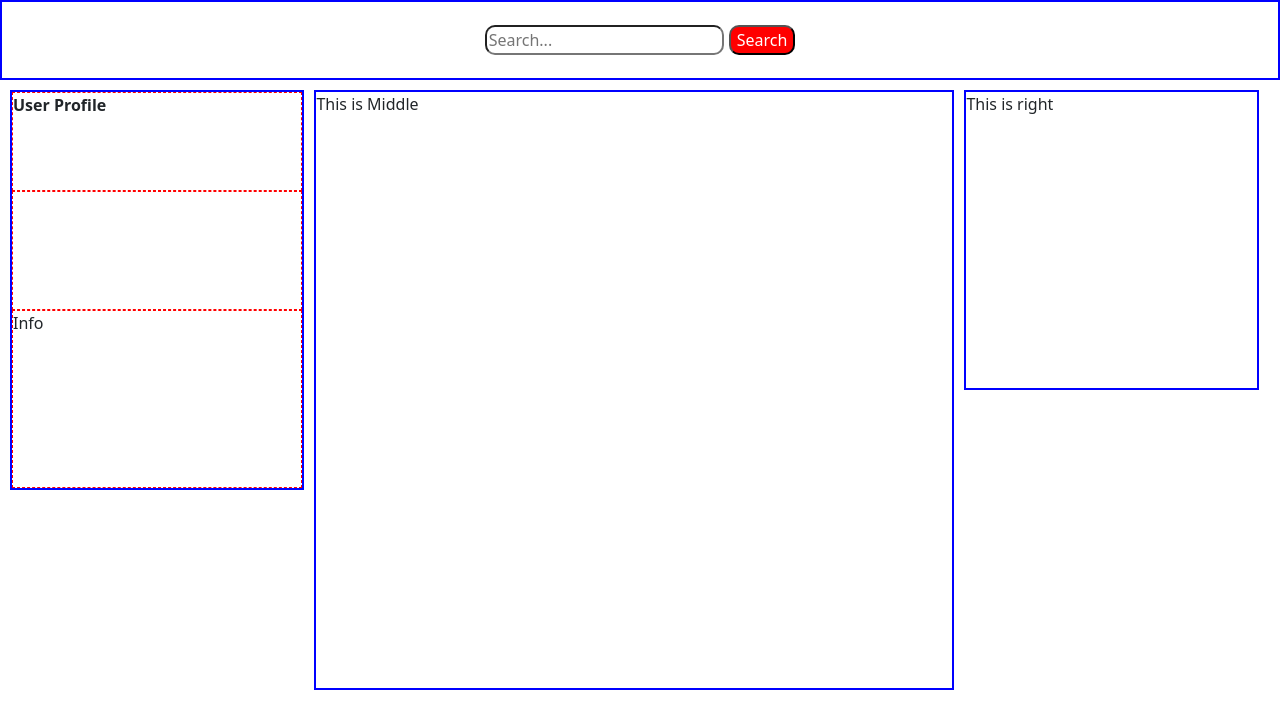
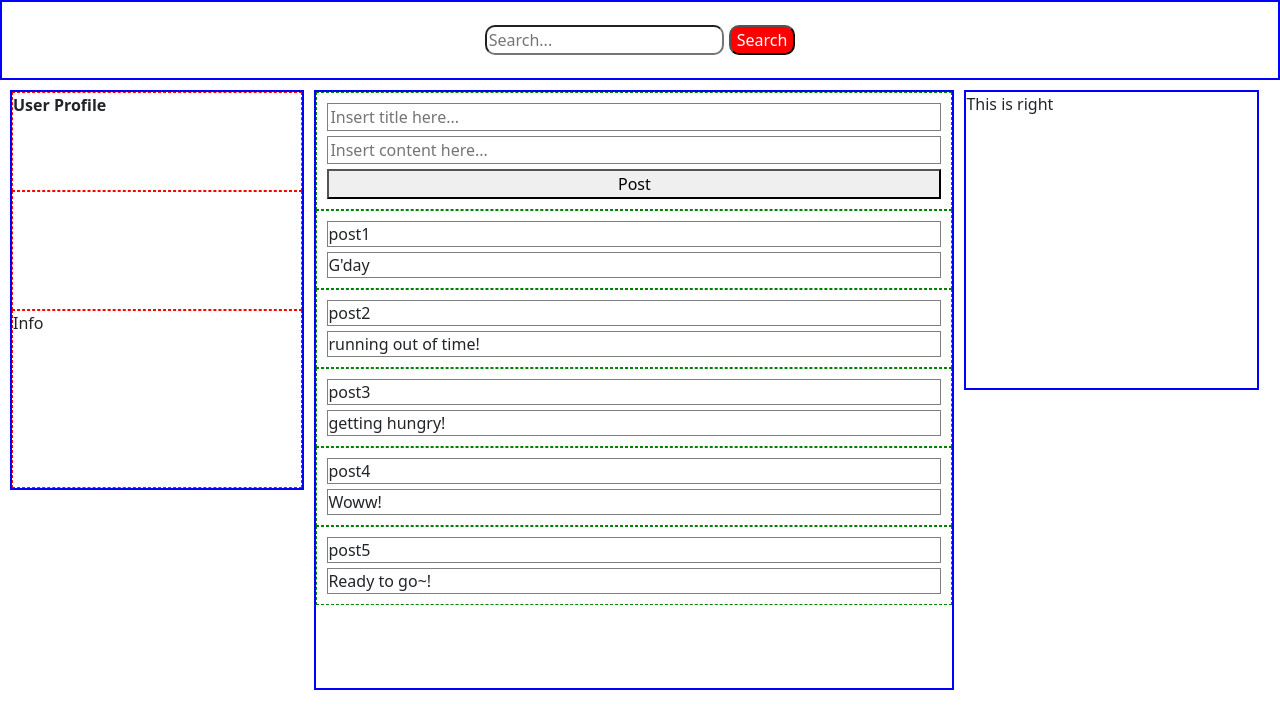
Before and after one commit to Kelvin-MKL/SocialMediaApp, a React (Create React App) app in the folder font-end/: page / in a window 1280 px wide. Shown: the top 728 px of the page. Built offline with nearby package versions, Linux system fonts and the light colour scheme.

Commit message:
Statics data added for testing posting

```diff
--- a/font-end/src/App.css
+++ b/font-end/src/App.css
@@ -54,6 +54,28 @@
   height: 600px;
   width: 50%;
   margin-right: 10px;
+  overflow: scroll;
+
+}
+
+.middleSection::-webkit-scrollbar{
+    display: none;
+  }
+
+.post-container{
+  display: flex;
+  flex-direction: column;
+  padding: 10px;
+  border: 1px dashed green;
+}
+
+.post-title{
+  border: 1px double grey;
+  margin-bottom: 5px;
+}
+
+.post-content{
+  border: 1px double grey;
 }
 
 .rightSection{
--- a/font-end/src/components/middleSection.jsx
+++ b/font-end/src/components/middleSection.jsx
@@ -1,7 +1,46 @@
-import React from "react";
+import React, { useState } from "react";
+import MiddleTopSection from "./middleTopSection";
 
 function MiddleSection() {
-  return <div className='middleSection'>This is Middle</div>;
+  const [posts, setPosts] = useState([
+    {
+      _id: "1",
+      title: "post1",
+      content: "G'day",
+    },
+    {
+      _id: "2",
+      title: "post2",
+      content: "running out of time!",
+    },
+    {
+      _id: "3",
+      title: "post3",
+      content: "getting hungry!",
+    },
+    {
+      _id: "4",
+      title: "post4",
+      content: "Woww!",
+    },
+    {
+      _id: "5",
+      title: "post5",
+      content: "Ready to go~!",
+    },
+  ]);
+
+  return (
+    <div className='middleSection'>
+      <MiddleTopSection />
+      {posts.map((post) => (
+        <div id={post._id} className='post-container'>
+          <div className='post-title'>{post.title}</div>
+          <div className='post-content'>{post.content} </div>
+        </div>
+      ))}
+    </div>
+  );
 }
 
 export default MiddleSection;
--- /dev/null
+++ b/font-end/src/components/middleTopSection.jsx
@@ -0,0 +1,23 @@
+import React from "react";
+
+function MiddleTioSection() {
+  return (
+    <div className='post-container'>
+      <div className='post-title'>
+        <input
+          placeholder='Insert title here...'
+          style={{ outline: "none", border: "none", width: "100%" }}
+        ></input>
+      </div>
+      <div className='post-content'>
+        <input
+          placeholder='Insert content here...'
+          style={{ outline: "none", border: "none", width: "100%" }}
+        ></input>
+      </div>
+      <button style={{ marginTop: "5px" }}>Post</button>
+    </div>
+  );
+}
+
+export default MiddleTioSection;
```
